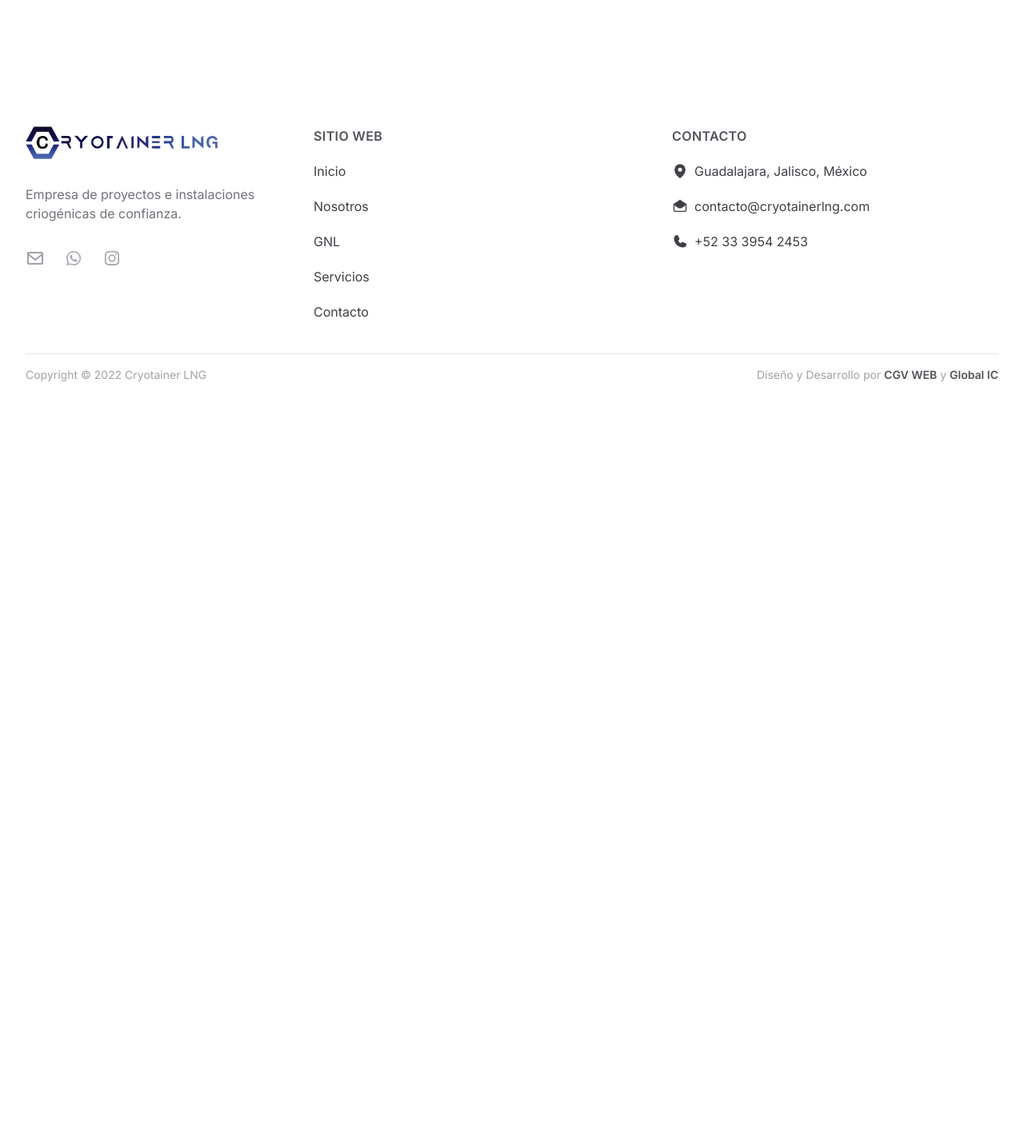
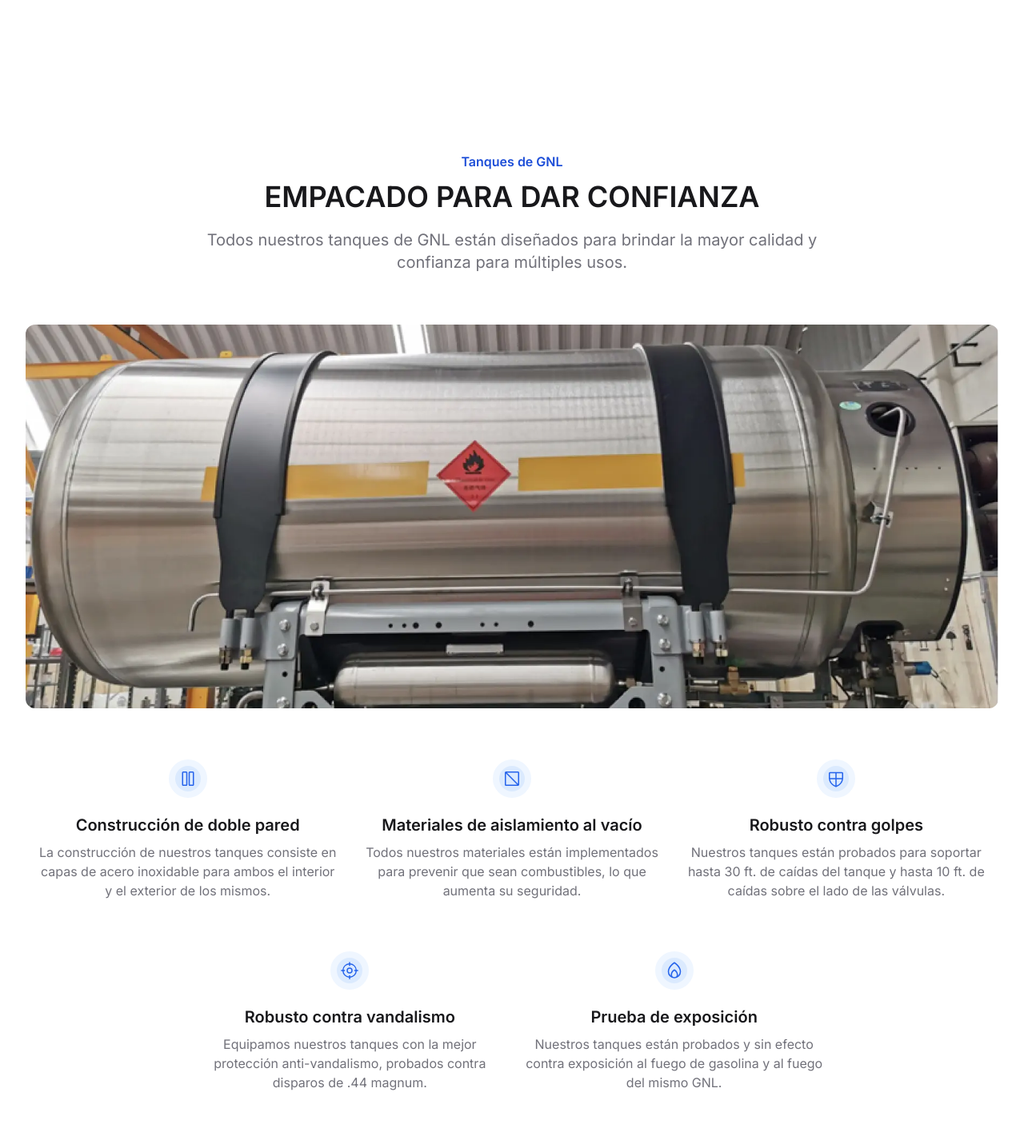
Before and after one commit to global-ic/cryotainer-lng, a Nuxt app in the folder nuxt/: page /gnl in a window 1280 px wide. Shown: the part 2554-3990 px from the top of the page at 80% size. Before the commit the page ends 3049 px from the top, so only its background shows below. Built offline with nearby package versions, Linux system fonts and the light colour scheme; a web font is replaced by a local one.

Commit message:
update(Client): Implement the GNL tanks section

```diff
--- /dev/null
+++ b/nuxt/components/gnl/TanksSection.vue
@@ -0,0 +1,78 @@
+<script setup lang="ts">
+import ColumnsIcon from '~/components/icons/PhColumns.vue';
+import PlaceholderIcon from '~/components/icons/PhPlaceholder.vue';
+import ShieldCheckeredIcon from '~/components/icons/PhShieldCheckered.vue';
+import CrosshairIcon from '~/components/icons/PhCrosshair.vue';
+import FlameIcon from '~/components/icons/PhFlame.vue';
+
+const features = [
+  {
+    icon: ColumnsIcon,
+    title: 'Construcción de doble pared',
+    body: 'La construcción de nuestros tanques consiste en capas de acero inoxidable para ambos el interior y el exterior de los mismos.',
+  },
+  {
+    icon: PlaceholderIcon,
+    title: 'Materiales de aislamiento al vacío',
+    body: 'Todos nuestros materiales están implementados para prevenir que sean combustibles, lo que aumenta su seguridad.',
+  },
+  {
+    icon: ShieldCheckeredIcon,
+    title: 'Robusto contra golpes',
+    body: 'Nuestros tanques están probados para soportar hasta 30 ft. de caídas del tanque y hasta 10 ft. de caídas sobre el lado de las válvulas.',
+  },
+  {
+    icon: CrosshairIcon,
+    title: 'Robusto contra vandalismo',
+    body: 'Equipamos nuestros tanques con la mejor protección anti-vandalismo, probados contra disparos de .44 magnum.',
+  },
+  {
+    icon: FlameIcon,
+    title: 'Prueba de exposición',
+    body: 'Nuestros tanques están probados y sin efecto contra exposición al fuego de gasolina y al fuego del mismo GNL.',
+  },
+];
+</script>
+
+<template>
+  <section class="py-24">
+    <UiContainer>
+      <div class="mx-auto flex max-w-3xl flex-col items-center">
+        <h2 class="mini-title text-center">Tanques de GNL</h2>
+        <span class="mt-3 text-center font-headline text-4xl font-semibold uppercase text-zinc-900"
+          >Empacado para dar confianza</span
+        >
+        <p class="mt-5 text-center text-lg text-zinc-500 md:text-xl">
+          Todos nuestros tanques de GNL están diseñados para brindar la mayor calidad y confianza para
+          múltiples usos.
+        </p>
+      </div>
+
+      <picture>
+        <source srcset="/img/webp/cryotainer-img-32.webp" type="image/webp" />
+        <source srcset="/img/cryotainer-img-32.jpg" type="image/jpeg" />
+        <img
+          src=""
+          alt="Camiones siendo cargados con GNL"
+          class="mt-16 max-h-[30rem] w-full rounded-xl object-cover sm:h-[60vh]"
+        />
+      </picture>
+
+      <ul class="mt-16 flex flex-wrap justify-center gap-y-8 md:gap-y-16">
+        <li v-for="feature in features" class="flex flex-col items-center sm:w-1/2 sm:px-4 lg:w-1/3">
+          <div
+            aria-hidden="true"
+            class="flex h-12 w-12 items-center justify-center rounded-full border-8 border-primary-50 bg-primary-100 text-primary-600"
+          >
+            <component :is="feature.icon" class="h-6 w-6" />
+          </div>
+
+          <h4 class="mt-5 text-center font-headline text-xl font-semibold text-zinc-900">
+            {{ feature.title }}
+          </h4>
+          <p class="mt-2 text-center text-zinc-500">{{ feature.body }}</p>
+        </li>
+      </ul>
+    </UiContainer>
+  </section>
+</template>
--- a/nuxt/pages/gnl.vue
+++ b/nuxt/pages/gnl.vue
@@ -8,5 +8,6 @@ definePageMeta({ header: { color: 'dark' } });
     <GnlHeroSection />
     <GnlAboutSection />
     <GnlTransportSection />
+    <GnlTanksSection />
   </main>
 </template>
```
Also changed, not shown: nuxt/public/img/cryotainer-img-32.jpg (added), nuxt/public/img/webp/cryotainer-img-32.webp (added).
